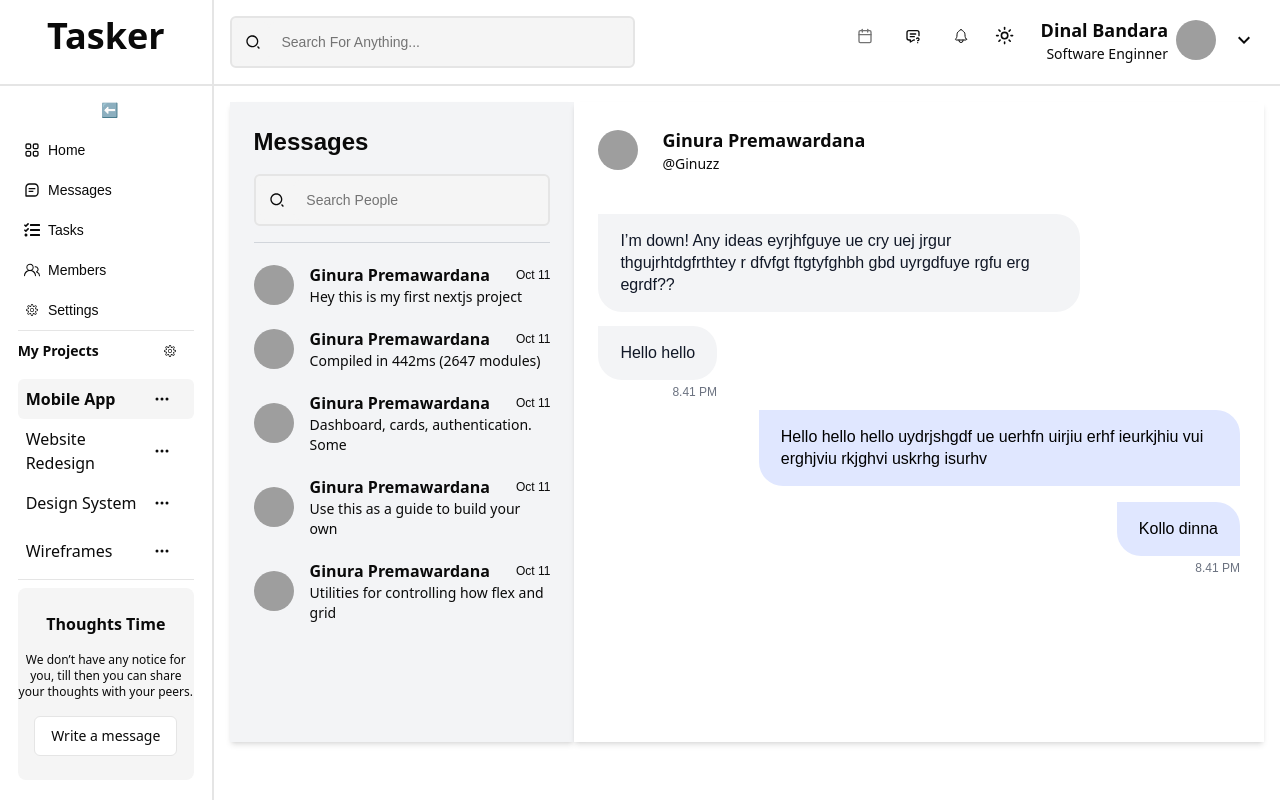
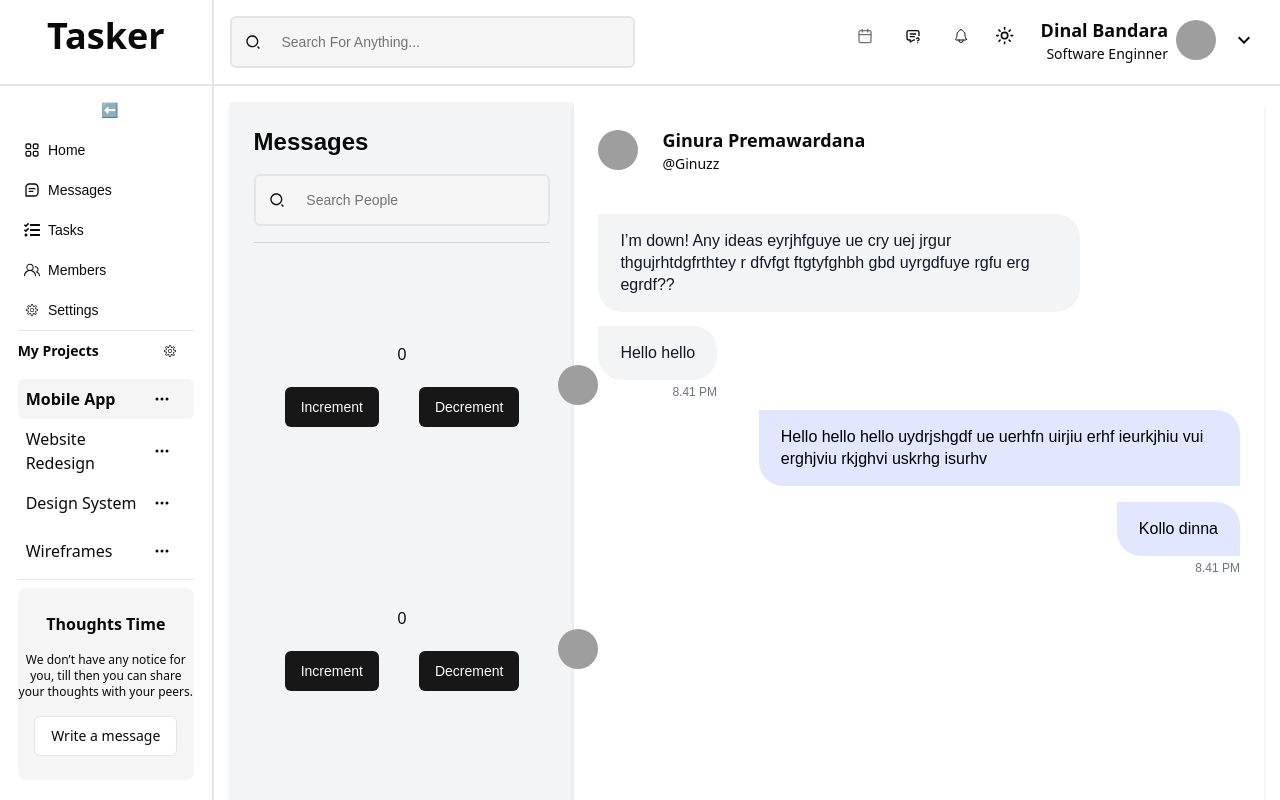
Before and after one commit to dinalUdagedara/tasker, a Next.js app: page /messages in a window 1280 px wide. Shown: the top 800 px of the page. Built offline with nearby package versions, Linux system fonts and the light colour scheme; grey boxes are pictures that could not be loaded.

Commit message:
feat: zustand setup

```diff
--- a/package.json
+++ b/package.json
@@ -32,7 +32,8 @@
     "react-icons": "^5.3.0",
     "react-resizable-panels": "^2.1.4",
     "tailwind-merge": "^2.5.3",
-    "tailwindcss-animate": "^1.0.7"
+    "tailwindcss-animate": "^1.0.7",
+    "zustand": "^5.0.0-rc.2"
   },
   "devDependencies": {
     "@types/node": "^20",
--- /dev/null
+++ b/store/state.ts
@@ -0,0 +1,15 @@
+import { create } from "zustand";
+
+interface StoreState {
+  count: number;
+  increment: () => void;
+  decrement: () => void;
+}
+
+const useStore = create<StoreState>((set) => ({
+  count: 0,
+  increment: () => set((state) => ({ count: state.count + 1 })),
+  decrement: () => set((state) => ({ count: state.count - 1 })),
+}));
+
+export default useStore;
--- a/ui-components/messages/contact-card.tsx
+++ b/ui-components/messages/contact-card.tsx
@@ -1,4 +1,7 @@
+"use client";
 import { Avatar, AvatarFallback, AvatarImage } from "@/components/ui/avatar";
+import { Button } from "@/components/ui/button";
+import useStore from "@/store/state";
 
 interface ChatHeadProps {
   imageUrl: string;
@@ -7,9 +10,33 @@ interface ChatHeadProps {
   date: string;
 }
 
-const ContactCard: React.FC<ChatHeadProps> = ({imageUrl,name,lastText,date}) => {
+const ContactCard: React.FC<ChatHeadProps> = ({
+  imageUrl,
+  name,
+  lastText,
+  date,
+}) => {
+  const count = useStore((state) => state.count);
+  const increment = useStore((state) => state.increment);
+  const decrement = useStore((state) => state.decrement);
   return (
     <div className="flex flex-row gap-2 items-center mt-5 mb-5">
+
+
+      {/* Use the states like this */}
+      <div className="w-full flex justify-center items-center p-20 gap-5 flex-col">
+        <h1>{count}</h1>
+
+        <div className="flex gap-10">
+          <Button onClick={increment}>Increment</Button>
+          <Button onClick={decrement}>Decrement</Button>
+        </div>
+      </div>
+      {/* Remove these after using */}
+
+
+
+
       <div className="flex">
         <Avatar>
           <AvatarImage src={imageUrl} />
```
Also changed, not shown: 1 other file (tests, documents, lock files or other folders). Lines whose indentation alone changed are shown as unchanged.
